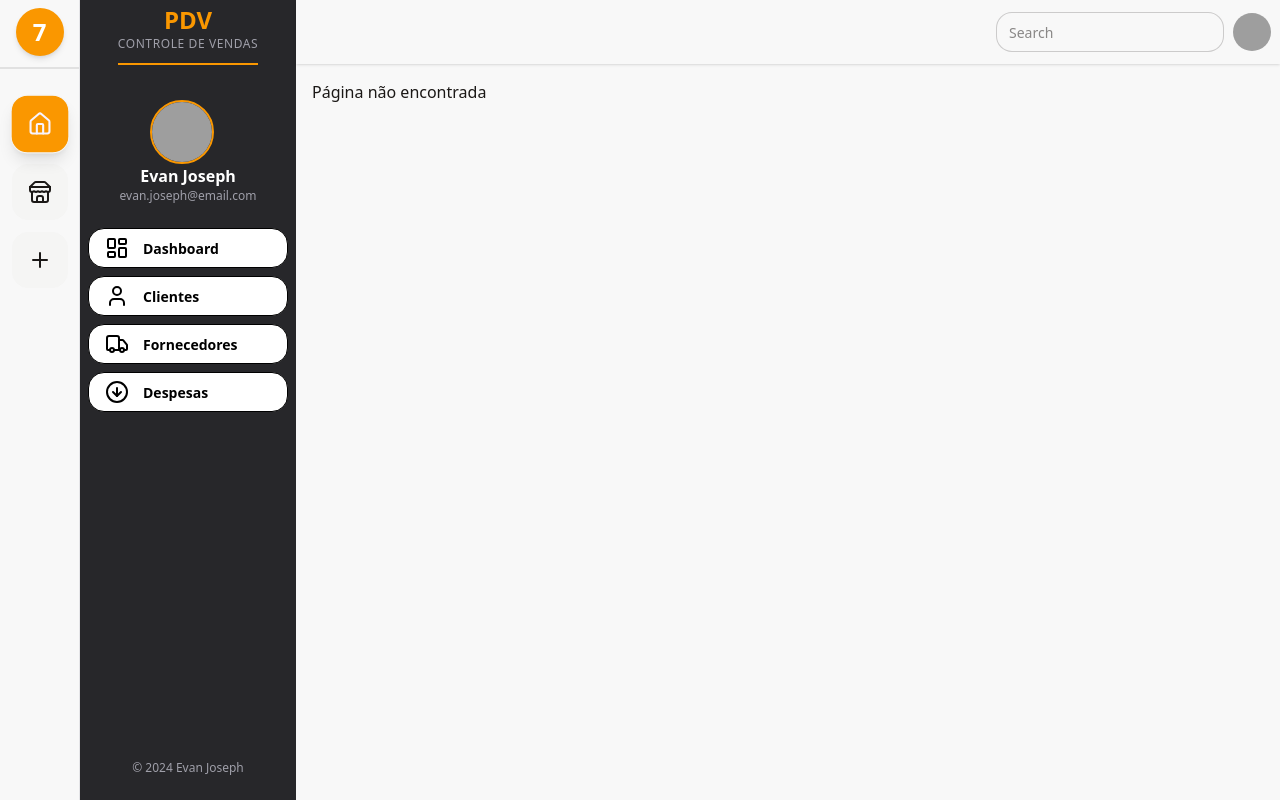
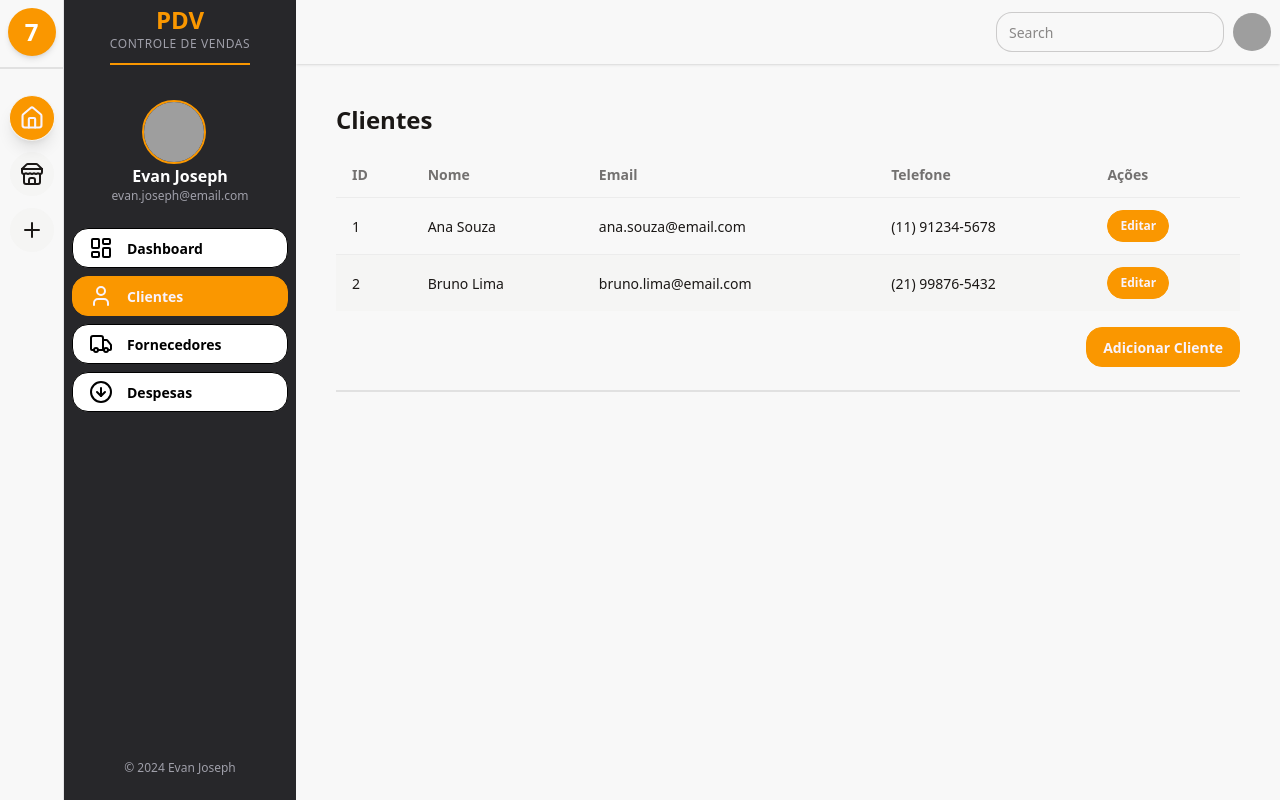
Before and after one commit to EvanJoseph78/electron-react-vite-template, a React (Vite) app: page /clientes in a window 1280 px wide. Built offline with nearby package versions, Linux system fonts and the light colour scheme; grey boxes are pictures that could not be loaded.

Commit message:
feat: ui

```diff
--- a/src/ui/components/sidebar-panel.tsx
+++ b/src/ui/components/sidebar-panel.tsx
@@ -10,7 +10,8 @@ import {
   User,
 } from "lucide-react";
 
-const sidebarItems = [
+// -------------------- Sidebar Items Definition --------------------
+const sidebarItems: SidebarItems = [
   {
     icon: <Home />,
     label: "Home",
@@ -22,7 +23,7 @@ const sidebarItems = [
         route: "/dashboard",
         icon: <LayoutDashboardIcon />,
       },
-      { label: "Clientes", route: "/cadastron", icon: <User /> },
+      { label: "Clientes", route: "/clientes", icon: <User /> },
       { label: "Fornecedores", route: "/finaceiro", icon: <Truck /> },
       {
         label: "Despesas",
@@ -60,29 +61,31 @@ const sidebarItems = [
   },
 ];
 
+// -------------------- SidebarPanel Component --------------------
 const SidebarPanel = () => {
   const [activeIdx, setActiveIdx] = useState(0);
   const navigate = useNavigate();
 
   return (
-    <div className="flex flex-row w-74 bg-neutral text-base-100 h-screen">
-      {/* Sidebar */}
-      <aside className="sidebar-panel bg-base-100 flex flex-col items-center w-20 border-r border-zinc-200 shadow-lg h-full py-2">
+    <div className="flex flex-row w-74 bg-neutral text-base-100 h-full">
+      {/* -------------------- Sidebar -------------------- */}
+      <aside className="sidebar-panel bg-base-100 flex flex-col items-center w-16 border-r border-zinc-200 shadow-lg h-full py-2">
+        {/* App Icon Section */}
         <div className="flex items-center justify-center w-full">
-          {/* Espaço para ícone do aplicativo */}
           <div className="w-12 h-12 bg-primary rounded-full flex items-center justify-center shadow-md">
             {/* Substitua pelo ícone do seu app */}
             <span className="text-2xl text-white font-bold">7</span>
           </div>
         </div>
         <div className="divider divider-zinc-700 my-1"></div>
+        {/* Sidebar Navigation Buttons */}
         <div className="flex flex-col gap-3 w-full mt-4">
           {sidebarItems.map((item, idx) => (
             <button
               key={item.label}
               data-tip={item.tolip}
               data-tip-id={item.tolip}
-              className={`btn btn-square w-14 h-14 mx-auto flex items-center justify-center transition-all duration-200
+              className={`btn btn-square w-11 h-11 rounded-full mx-auto flex items-center justify-center transition-all duration-200
           ${
             activeIdx === idx
               ? "bg-primary text-primary-content shadow-lg scale-105"
@@ -102,7 +105,9 @@ const SidebarPanel = () => {
         </div>
       </aside>
 
+      {/* -------------------- Main Panel -------------------- */}
       <div className="flex flex-col flex-1 p-2 pt-1 gap-2 justify-start items-start bg-zinc-800">
+        {/* User Info Section */}
         <div className="flex items-center w-full mb-4 px-2 flex-col ">
           <div className="text-center mb-6">
             <h2 className="text-2xl font-bold text-primary ">PDV</h2>
@@ -122,6 +127,7 @@ const SidebarPanel = () => {
           <span className="text-xs text-zinc-400">evan.joseph@email.com</span>
         </div>
 
+        {/* Submenu Buttons Section */}
         {sidebarItems[activeIdx]?.buttons?.map((button) => (
           <button
             key={button.label}
@@ -138,6 +144,8 @@ const SidebarPanel = () => {
             {button.label}
           </button>
         ))}
+
+        {/* Footer Section */}
         <div className="flex w-full justify-center mt-auto pb-4 text-xs text-zinc-400">
           © 2024 Evan Joseph
         </div>
--- a/src/ui/main.tsx
+++ b/src/ui/main.tsx
@@ -8,7 +8,7 @@ import AppRoutes from "./routes/AppRoutes.tsx";
 
 function App() {
   return (
-    <div className="flex h-full" data-theme="latetwist">
+    <div className="flex h-screen" data-theme="latetwist">
       <SidebarPanel />
       <main className="flex flex-col flex-1 w-full">
         <Menubar />
--- /dev/null
+++ b/src/ui/pages/clientes/clientesPage.tsx
@@ -0,0 +1,186 @@
+import React, { useState } from "react";
+
+// Exemplo de dados de clientes
+const clientes = [
+  {
+    id: 1,
+    nome: "Ana Souza",
+    email: "ana.souza@email.com",
+    telefone: "(11) 91234-5678",
+  },
+  {
+    id: 2,
+    nome: "Bruno Lima",
+    email: "bruno.lima@email.com",
+    telefone: "(21) 99876-5432",
+  },
+];
+
+const handleEdit = (clienteId: number) => {
+  alert(`Editar cliente com ID: ${clienteId}`);
+};
+
+const handleAddClient = (client: any) => {
+  clientes.push({
+    id: clientes.length > 0 ? clientes[clientes.length - 1].id + 1 : 1,
+    ...client,
+  });
+};
+
+const PAGE_SIZE = 5;
+
+const ClientesPage: React.FC = () => {
+  const [currentPage, setCurrentPage] = useState(1);
+  const totalPages = Math.ceil(clientes.length / PAGE_SIZE);
+
+  // Clientes da página atual
+  const clientesPagina = clientes.slice(
+    (currentPage - 1) * PAGE_SIZE,
+    currentPage * PAGE_SIZE
+  );
+
+  // Atualiza a tabela ao adicionar cliente
+  const [_, forceUpdate] = useState({});
+  const handleAddClientAndUpdate = (client: any) => {
+    handleAddClient(client);
+    forceUpdate({});
+  };
+
+  return (
+    <div className="p-6">
+      <h1 className="text-2xl font-bold mb-4">Clientes</h1>
+      <div className="overflow-x-auto">
+        <table className="table table-zebra w-full">
+          <thead>
+            <tr>
+              <th>ID</th>
+              <th>Nome</th>
+              <th>Email</th>
+              <th>Telefone</th>
+              <th>Ações</th>
+            </tr>
+          </thead>
+          <tbody>
+            {clientesPagina.map((cliente) => (
+              <tr key={cliente.id}>
+                <td>{cliente.id}</td>
+                <td>{cliente.nome}</td>
+                <td>{cliente.email}</td>
+                <td>{cliente.telefone}</td>
+                <td>
+                  <button
+                    className="btn btn-primary btn-sm"
+                    onClick={() => handleEdit(cliente.id)}
+                  >
+                    Editar
+                  </button>
+                </td>
+              </tr>
+            ))}
+          </tbody>
+        </table>
+
+        {/* Paginação */}
+        {totalPages > 1 && (
+          <div className="flex justify-center mt-4 gap-2">
+            <button
+              className="btn btn-sm"
+              disabled={currentPage === 1}
+              onClick={() => setCurrentPage((p) => p - 1)}
+            >
+              Anterior
+            </button>
+            {[...Array(totalPages)].map((_, idx) => (
+              <button
+                key={idx}
+                className={`btn btn-sm ${
+                  currentPage === idx + 1 ? "btn-active" : ""
+                }`}
+                onClick={() => setCurrentPage(idx + 1)}
+              >
+                {idx + 1}
+              </button>
+            ))}
+            <button
+              className="btn btn-sm"
+              disabled={currentPage === totalPages}
+              onClick={() => setCurrentPage((p) => p + 1)}
+            >
+              Próxima
+            </button>
+          </div>
+        )}
+
+        {/* Botão para abrir o modal */}
+        <div className="flex justify-end mt-4">
+          <button
+            className="btn btn-primary"
+            onClick={() =>
+              (
+                document.getElementById(
+                  "add-cliente-modal"
+                ) as HTMLDialogElement
+              )?.showModal()
+            }
+          >
+            Adicionar Cliente
+          </button>
+        </div>
+
+        {/* Modal DaisyUI */}
+        <dialog id="add-cliente-modal" className="modal">
+          <div className="modal-box">
+            <h3 className="font-bold text-lg mb-4">Adicionar Cliente</h3>
+            <form method="dialog" className="flex flex-col gap-3">
+              <input
+                type="text"
+                placeholder="Nome"
+                className="input input-bordered w-full"
+              />
+              <input
+                type="email"
+                placeholder="Email"
+                className="input input-bordered w-full"
+              />
+              <input
+                type="tel"
+                placeholder="Telefone"
+                className="input input-bordered w-full"
+              />
+              <div className="modal-action">
+                <button className="btn">Cancelar</button>
+                <button
+                  className="btn btn-primary"
+                  type="button"
+                  onClick={() => {
+                    const form = document.querySelector(
+                      "#add-cliente-modal form"
+                    ) as HTMLFormElement;
+                    const nome = (form.elements[0] as HTMLInputElement).value;
+                    const email = (form.elements[1] as HTMLInputElement).value;
+                    const telefone = (form.elements[2] as HTMLInputElement)
+                      .value;
+                    handleAddClientAndUpdate({ nome, email, telefone });
+                    (form.elements[0] as HTMLInputElement).value = "";
+                    (form.elements[1] as HTMLInputElement).value = "";
+                    (form.elements[2] as HTMLInputElement).value = "";
+                    (
+                      document.getElementById(
+                        "add-cliente-modal"
+                      ) as HTMLDialogElement
+                    )?.close();
+                  }}
+                >
+                  Salvar
+                </button>
+              </div>
+            </form>
+          </div>
+        </dialog>
+        <div className="divider"></div>
+      </div>
+    </div>
+  );
+};
+
+export default ClientesPage;
--- a/src/ui/routes/AppRoutes.tsx
+++ b/src/ui/routes/AppRoutes.tsx
@@ -1,5 +1,6 @@
 import { Routes, Route } from "react-router-dom";
 import Home from "../pages/home/home";
+import ClientesPage from "../pages/clientes/clientesPage";
 
 export default function AppRoutes() {
   return (
@@ -8,6 +9,7 @@ export default function AppRoutes() {
       <Route path="/about" element={<div>About Page</div>} />
       <Route path="/settings" element={<div>Settings Page</div>} />
       <Route path="/user" element={<div>User Page</div>} />
+      <Route path="/clientes" element={<ClientesPage />} />
 
       {/* 404 */}
       <Route path="*" element={<div>Página não encontrada</div>} />
--- a/types.d.ts
+++ b/types.d.ts
@@ -15,3 +15,17 @@ interface Window {
     };
   };
 }
+
+type SidebarItem = {
+  icon: React.ReactNode;
+  label: string;
+  route: string;
+  tolip: string;
+  buttons?: {
+    label: string;
+    route: string;
+    icon?: React.ReactNode;
+  }[];
+};
+
+type SidebarItems = SidebarItem[];
```
Also changed, not shown: src/ui/pages/clientes/components/clientForm.tsx (added).
